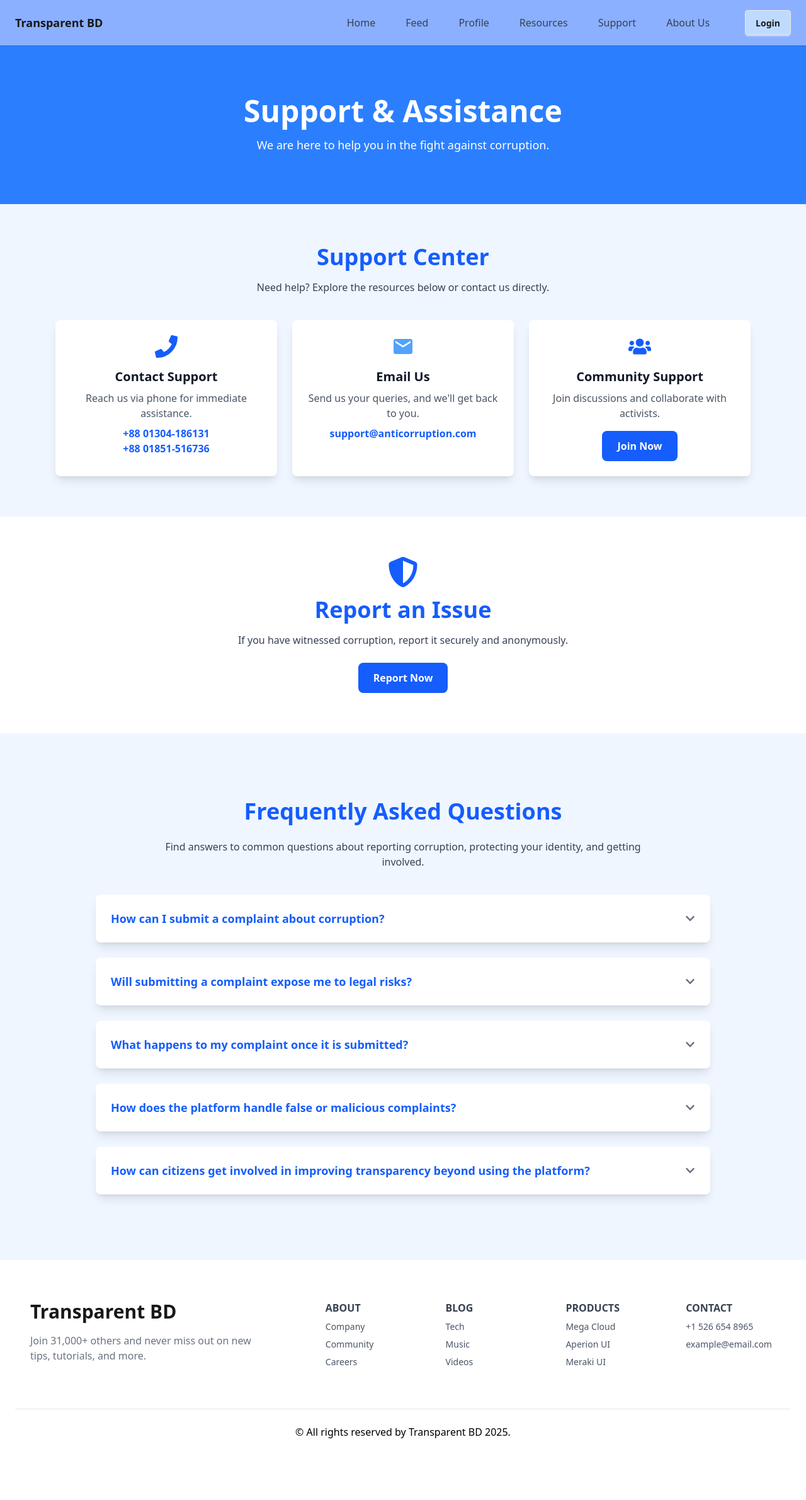
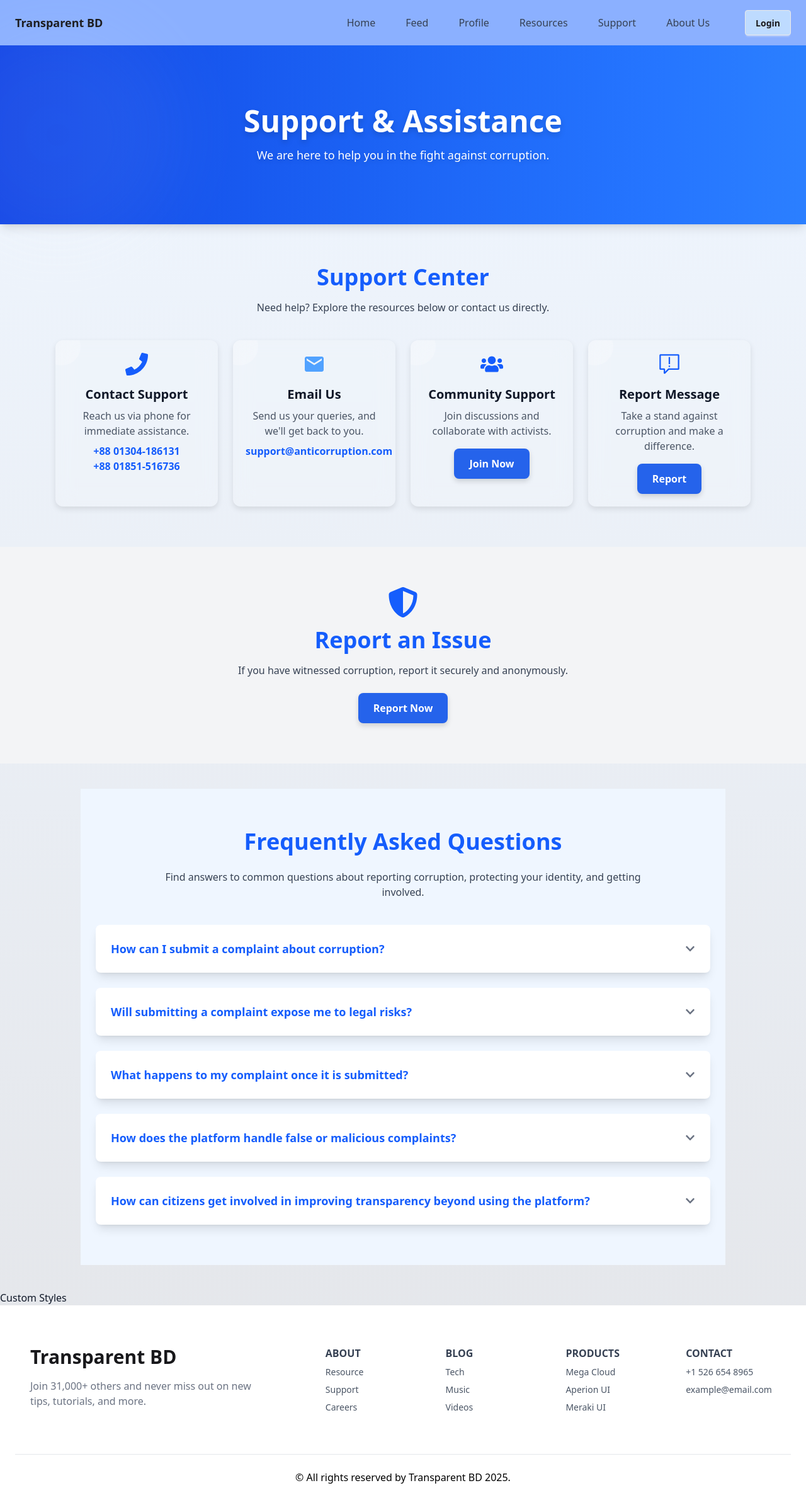
Before and after one commit to mubashirbappi5/Digital-Anti-Corruption-and-Transparency-Platform, a React (Vite) app: page /support in a window 1280 px wide. Shown: the whole page at 63% size. Before the commit the page ends 2309 px from the top, so only its background shows below. Built offline with nearby package versions, Linux system fonts and the light colour scheme; no server answers.

Commit message:
footer session update

```diff
--- a/src/Components/Contact.jsx
+++ b/src/Components/Contact.jsx
@@ -1,33 +1,64 @@
-import React from 'react';
+import React from "react";
 
 const Contact = () => {
   return (
-        <div className='bg-gray-200'>
+    <div className="bg-white">
       <div className="grid max-w-screen-xl grid-cols-1 gap-8 px-8 py-16 mx-auto rounded-lg md:grid-cols-2 md:px-12 lg:px-16 xl:px-32 dark:bg-gray-100 dark:text-gray-800">
         <div className="flex flex-col justify-between">
           <div className="space-y-2">
-			<h2 className="text-4xl font-bold leading-tight lg:text-5xl">Get in Touch!</h2>
-			<div className="dark:text-gray-600">Have questions or need assistance? Reach out to us</div>
+            <h2 className="text-4xl font-bold leading-tight lg:text-5xl">
+              Get in Touch!
+            </h2>
+            <div className="dark:text-gray-600">
+              Have questions or need assistance? Reach out to us
             </div>
-		<img src="https://i.ibb.co.com/T26DL1X/Mobile-user-rafiki.png" alt="" className="p-6 w-52 md:w-64" />
+          </div>
+          <img
+            src="https://i.ibb.co.com/T26DL1X/Mobile-user-rafiki.png"
+            alt=""
+            className="p-6 w-52 md:w-64"
+          />
         </div>
         <form noValidate="" className="space-y-6">
           <div>
-			<label htmlFor="name" className="text-sm">Full name</label>
-			<input id="name" type="text" placeholder="" className="w-full p-3 rounded dark:bg-gray-100" />
+            <label htmlFor="name" className="text-sm">
+              Full name
+            </label>
+            <input
+              id="name"
+              type="text"
+              placeholder=""
+              className="w-full p-3 rounded dark:bg-gray-100"
+            />
           </div>
           <div>
-			<label htmlFor="email" className="text-sm">Email</label>
-			<input id="email" type="email" className="w-full p-3 rounded dark:bg-gray-100" />
+            <label htmlFor="email" className="text-sm">
+              Email
+            </label>
+            <input
+              id="email"
+              type="email"
+              className="w-full p-3 rounded dark:bg-gray-100"
+            />
           </div>
           <div>
-			<label htmlFor="message" className="text-sm">Message</label>
-			<textarea id="message" rows="3" className="w-full p-3 rounded dark:bg-gray-100"></textarea>
+            <label htmlFor="message" className="text-sm">
+              Message
+            </label>
+            <textarea
+              id="message"
+              rows="3"
+              className="w-full p-3 rounded dark:bg-gray-100"
+            ></textarea>
           </div>
-		<button type="submit" className="w-full p-3 text-sm font-bold tracking-wide uppercase rounded bg-violet-600 text-gray-50">Send Message</button>
+          <button
+            type="submit"
+            className="w-full p-3 text-sm font-bold tracking-wide uppercase rounded bg-violet-600 text-gray-50"
+          >
+            Send Message
+          </button>
         </form>
       </div>
-
     </div>
   );
 };
--- a/src/Components/Footer.jsx
+++ b/src/Components/Footer.jsx
@@ -65,16 +65,16 @@ const Footer = () => {
                     About
                   </h3>
                   <a
-                    href="#"
+                    href="/resource"
                     className="block mt-2 text-sm text-gray-600 dark:text-gray-400 hover:underline"
                   >
-                    Company
+                   Resource
                   </a>
                   <a
-                    href="#"
+                    href="/support"
                     className="block mt-2 text-sm text-gray-600 dark:text-gray-400 hover:underline"
                   >
-                    Community
+                    Support
                   </a>
                   <a
                     href="#"
--- a/src/Components/RealTimeStat.jsx
+++ b/src/Components/RealTimeStat.jsx
@@ -1,43 +1,41 @@
-import React from 'react';
-import Marquee from 'react-fast-marquee';
+import React from "react";
+import Marquee from "react-fast-marquee";
 
 const RealTimeStat = () => {
-    return (
-        <div className='my-10 '>
-            <h2 className="text-3xl font-semibold text-center text-gray-800 dark:text-white">
-          Real-Time Transparency Stats
-        </h2>
-          <div className='my-10'>
-          <Marquee className=''>
-          <div className="bg-white border-y-2 border-blue-400 dark:bg-gray-800 p-6 rounded-lg shadow-lg text-center mr-7">
+  return (
+    <div className="relative my-10">
+      <h2 className="text-4xl font-bold text-center text-gray-900 dark:text-white mb-6">
+        🔍 Real-Time Transparency Stats
+      </h2>
 
-            <p className="mt-4 text-4xl font-semibold text-blue-500">40</p>
-            <h3 className="text-xl font-medium text-gray-800 dark:text-white">Complaints Submitted</h3>
-          </div>
-          <div className="bg-white border-y-2 border-blue-400 dark:bg-gray-800 p-6 rounded-lg shadow-lg text-center mr-7">
+      {/* Animated Background */}
+      <div className="relative bg-gradient-to-r from-blue-600 via-blue-500 to-blue-400 p-10 rounded-2xl shadow-xl overflow-hidden">
+        <div className="absolute inset-0 bg-opacity-30 bg-white blur-3xl rounded-full w-[300px] h-[300px] top-[-100px] left-[-100px] animate-pulse"></div>
+        <div className="absolute inset-0 bg-opacity-30 bg-white blur-3xl rounded-full w-[200px] h-[200px] bottom-[-100px] right-[-100px] animate-pulse delay-1000"></div>
 
-            <p className="mt-4 text-4xl font-semibold text-blue-500">8</p>
-            <h3 className="text-xl font-medium text-gray-800 dark:text-white">Complaints Resolved</h3>
-          </div>
-          <div className="bg-white border-y-2 border-blue-400 dark:bg-gray-800 p-6 rounded-lg shadow-lg text-center mr-7">
-
-            <p className="mt-4 text-4xl font-semibold text-blue-500">5</p>
-            <h3 className="text-xl font-medium text-gray-800 dark:text-white">Departments Involved</h3>
-          </div>
-          <div className="bg-white border-y-2 border-blue-400 dark:bg-gray-800 p-6 rounded-lg shadow-lg text-center mr-7">
-
-            <p className="mt-4 text-4xl font-semibold text-blue-500">20%</p>
-            <h3 className="text-xl font-medium text-gray-800 dark:text-white">Resolved Percentage</h3>
-          </div>
-
-
-
-          </Marquee>
-
-          </div>
-
-        </div>
-    );
+        <Marquee pauseOnHover gradient={true} gradientWidth={100} speed={50}>
+          {[
+            { value: 40, label: "Complaints Submitted" },
+            { value: 8, label: "Complaints Resolved" },
+            { value: 5, label: "Departments Involved" },
+            { value: "20%", label: "Resolved Percentage" },
+          ].map((stat, index) => (
+            <div
+              key={index}
+              className="glassmorphism-card w-64 p-6 rounded-lg shadow-xl text-center mx-4 transform hover:scale-105 transition-all duration-300 bg-white bg-opacity-20 backdrop-blur-lg border border-white/30"
+            >
+              <p className="text-5xl font-bold text-blue-700 dark:text-blue-300">
+                {stat.value}
+              </p>
+              <h3 className="text-lg font-medium text-black dark:text-white mt-2">
+                {stat.label}
+              </h3>
+            </div>
+          ))}
+        </Marquee>
+      </div>
+    </div>
+  );
 };
 
 export default RealTimeStat;
--- a/src/pages/About/About.jsx
+++ b/src/pages/About/About.jsx
@@ -1,6 +1,5 @@
 import React, { useContext } from 'react';
 import { Authcontext } from '../../AuthContext/AuthProvider';
-import bgImage from '../../assets/istockpho.jpg'
 import { useNavigate } from 'react-router-dom';
 const About = () => {
   const {name} = useContext(Authcontext)
--- a/src/pages/Support/Support.jsx
+++ b/src/pages/Support/Support.jsx
@@ -1,64 +1,137 @@
 import React from "react";
-import { FaPhone, FaEnvelope,FaUsers, FaShieldAlt, FaQuestionCircle } from "react-icons/fa";
+import {
+  FaPhone,
+  FaEnvelope,
+  FaUsers,
+  FaShieldAlt,
+} from "react-icons/fa";
 import { MdEmail } from "react-icons/md";
-
+import { VscReport } from "react-icons/vsc";
 import FAQSection from "../../Components/FAQSection";
 
 const Support = () => {
   return (
-    <div className="bg-blue-50 dark:bg-gray-900 text-gray-900 dark:text-gray-200">
-    <section className="text-center py-20 bg-blue-500 text-white">
-        <h1 className="text-5xl font-bold">Support & Assistance</h1>
-        <p className="mt-4 text-lg">We are here to help you in the fight against corruption.</p>
+    <div className="bg-gradient-to-b from-blue-50 to-gray-200 dark:from-gray-900 dark:to-gray-800 text-gray-900 dark:text-gray-200">
+      {/* Hero Section */}
+      <section className="relative text-center py-24 bg-gradient-to-r from-blue-700 to-blue-500 text-white shadow-lg">
+        <h1 className="text-5xl font-extrabold drop-shadow-lg">Support & Assistance</h1>
+        <p className="mt-4 text-lg max-w-3xl mx-auto drop-shadow-md">
+          We are here to help you in the fight against corruption.
+        </p>
+        <div className="absolute inset-0 bg-white opacity-5 blur-3xl rounded-full w-96 h-96 top-[-50px] left-[-100px]"></div>
       </section>
 
+      {/* Support Center */}
       <section className="py-16 px-6 max-w-6xl mx-auto">
-        <h2 className="text-4xl font-bold text-blue-600 text-center">Support Center</h2>
+        <h2 className="text-4xl font-bold text-blue-600 text-center">
+          Support Center
+        </h2>
         <p className="text-center text-gray-700 dark:text-gray-300 mt-4">
           Need help? Explore the resources below or contact us directly.
         </p>
 
-        <div className="grid grid-cols-1 md:grid-cols-2 lg:grid-cols-3 gap-6 mt-10">
-          <div className="p-6 bg-white shadow-lg rounded-lg text-center">
+        <div className="grid grid-cols-1 md:grid-cols-2 lg:grid-cols-4 gap-6 mt-10">
+          {/* Contact Support */}
+          <div className="support-card">
             <FaPhone className="text-blue-600 text-4xl mx-auto" />
             <h3 className="text-xl font-semibold mt-4">Contact Support</h3>
             <p className="mt-2 text-gray-600">Reach us via phone for immediate assistance.</p>
-            <p className="font-bold text-blue-600 mt-2">+88 01304-186131 <br />+88 01851-516736 </p>
+            <p className="font-bold text-blue-600 mt-2">
+              +88 01304-186131 <br /> +88 01851-516736
+            </p>
           </div>
 
-          <div className="p-6 bg-white shadow-lg rounded-lg text-center">
+          {/* Email Us */}
+          <div className="support-card">
             <MdEmail className="text-blue-400 text-4xl mx-auto" />
             <h3 className="text-xl font-semibold mt-4">Email Us</h3>
             <p className="mt-2 text-gray-600">Send us your queries, and we'll get back to you.</p>
             <p className="font-bold text-blue-600 mt-2">support@anticorruption.com</p>
           </div>
-          <div className="p-6 bg-white shadow-lg rounded-lg text-center">
+
+          {/* Community Support */}
+          <div className="support-card">
             <FaUsers className="text-blue-600 text-4xl mx-auto" />
             <h3 className="text-xl font-semibold mt-4">Community Support</h3>
             <p className="mt-2 text-gray-600">Join discussions and collaborate with activists.</p>
-            <button className="mt-4 px-6 py-3 bg-blue-600 text-white font-semibold rounded-lg hover:bg-blue-700 transition">
-              Join Now
-            </button>
+            <button className="btn-primary mt-4">Join Now</button>
+          </div>
+
+          {/* Report Issue */}
+          <div className="support-card">
+            <VscReport className="text-blue-600 text-4xl mx-auto" />
+            <h3 className="text-xl font-semibold mt-4">Report Message</h3>
+            <p className="mt-2 text-gray-600">
+              Take a stand against corruption and make a difference.
+            </p>
+            <button className="btn-primary mt-4">Report</button>
           </div>
         </div>
       </section>
-      <section className="py-16 px-6 bg-white">
+
+      {/* Report an Issue */}
+      <section className="py-16 px-6 bg-gray-100 dark:bg-gray-800">
         <div className="max-w-5xl mx-auto text-center">
           <FaShieldAlt className="text-blue-600 text-5xl mx-auto" />
           <h2 className="text-4xl font-bold text-blue-600 mt-4">Report an Issue</h2>
-          <p className="mt-4 text-gray-700">
+          <p className="mt-4 text-gray-700 dark:text-gray-300">
             If you have witnessed corruption, report it securely and anonymously.
           </p>
-          <button className="mt-6 px-6 py-3 bg-blue-600 text-white font-semibold rounded-lg hover:bg-blue-700 transition">
-            Report Now
-          </button>
+          <button className="btn-primary mt-6">Report Now</button>
         </div>
       </section>
+
+      {/* FAQ Section */}
       <section className="py-10 px-6">
         <div className="max-w-5xl mx-auto">
           <FAQSection />
         </div>
       </section>
+
+      Custom Styles
+      <style jsx>{`
+        .support-card {
+          background: rgba(255, 255, 255, 0.15);
+          backdrop-filter: blur(15px);
+          border-radius: 12px;
+          padding: 20px;
+          text-align: center;
+          transition: transform 0.3s ease, box-shadow 0.3s ease;
+          box-shadow: 0 4px 10px rgba(0, 0, 0, 0.1);
+          position: relative;
+          overflow: hidden;
+        }
+        .support-card::before {
+          content: "";
+          position: absolute;
+          top: -20px;
+          left: -20px;
+          width: 60px;
+          height: 60px;
+          background: rgba(255, 255, 255, 0.2);
+          border-radius: 50%;
+          transition: transform 0.4s ease;
+        }
+        .support-card:hover::before {
+          transform: scale(3);
+        }
+        .support-card:hover {
+          transform: translateY(-5px);
+          box-shadow: 0 6px 15px rgba(0, 0, 0, 0.2);
+        }
+        .btn-primary {
+          padding: 12px 24px;
+          background-color: #2563eb;
+          color: white;
+          font-weight: bold;
+          border-radius: 8px;
+          transition: background 0.3s ease;
+          box-shadow: 0 4px 8px rgba(0, 0, 0, 0.15);
+        }
+        .btn-primary:hover {
+          background-color: #1e40af;
+        }
+      `}</style>
     </div>
   );
 };
```
Also changed, not shown: src/Components/News.jsx (+54 -21 lines). Lines whose indentation alone changed are shown as unchanged.
